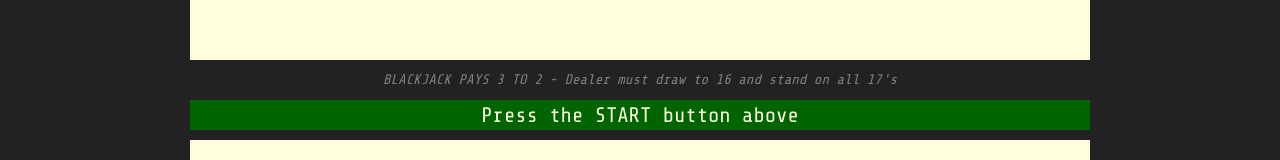
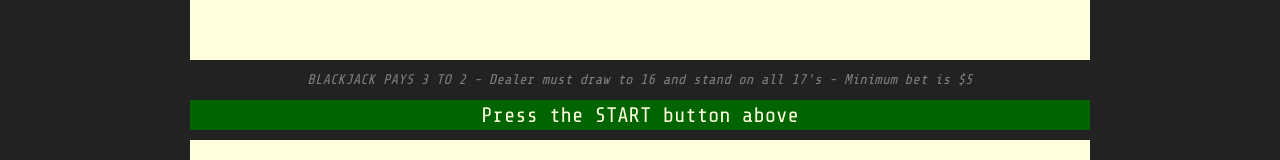
Before and after one commit to donghwalee/My-Projects, a plain HTML site: page index.html in a window 1280 px wide. Shown: the part 230-390 px from the top of the page. Drawn offline with nearby package versions, Linux system fonts and the light colour scheme.

Commit message:
Update index.html
added minimum bet text to the table

```diff
--- a/index.html
+++ b/index.html
@@ -67,7 +67,7 @@
         </div> -->
 
         <div class="col-md-12 play-areas" id="rules-area">
-          BLACKJACK PAYS 3 TO 2 - Dealer must draw to 16 and stand on all 17's
+          BLACKJACK PAYS 3 TO 2 - Dealer must draw to 16 and stand on all 17's - Minimum bet is $5
         </div>
 
         <div class="col-md-12 play-areas" id="message-area">
```
